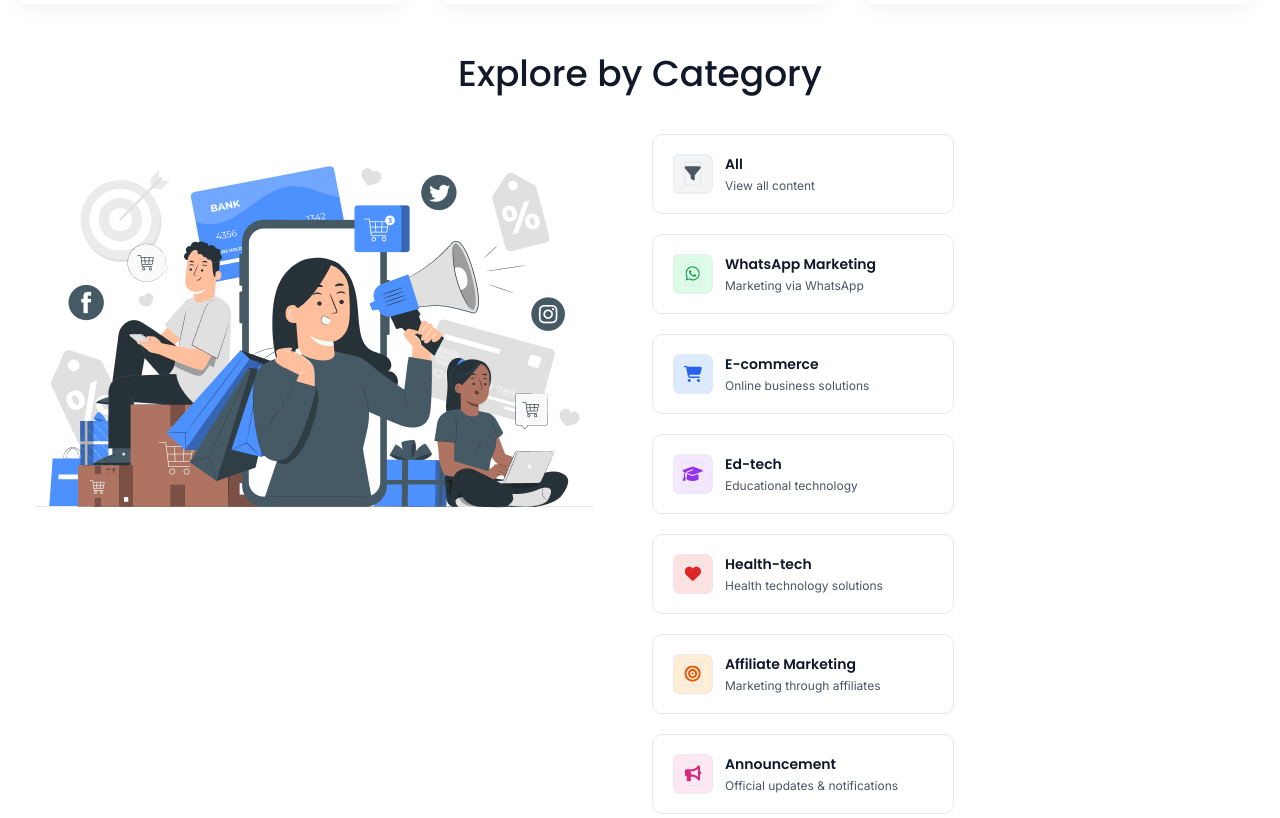
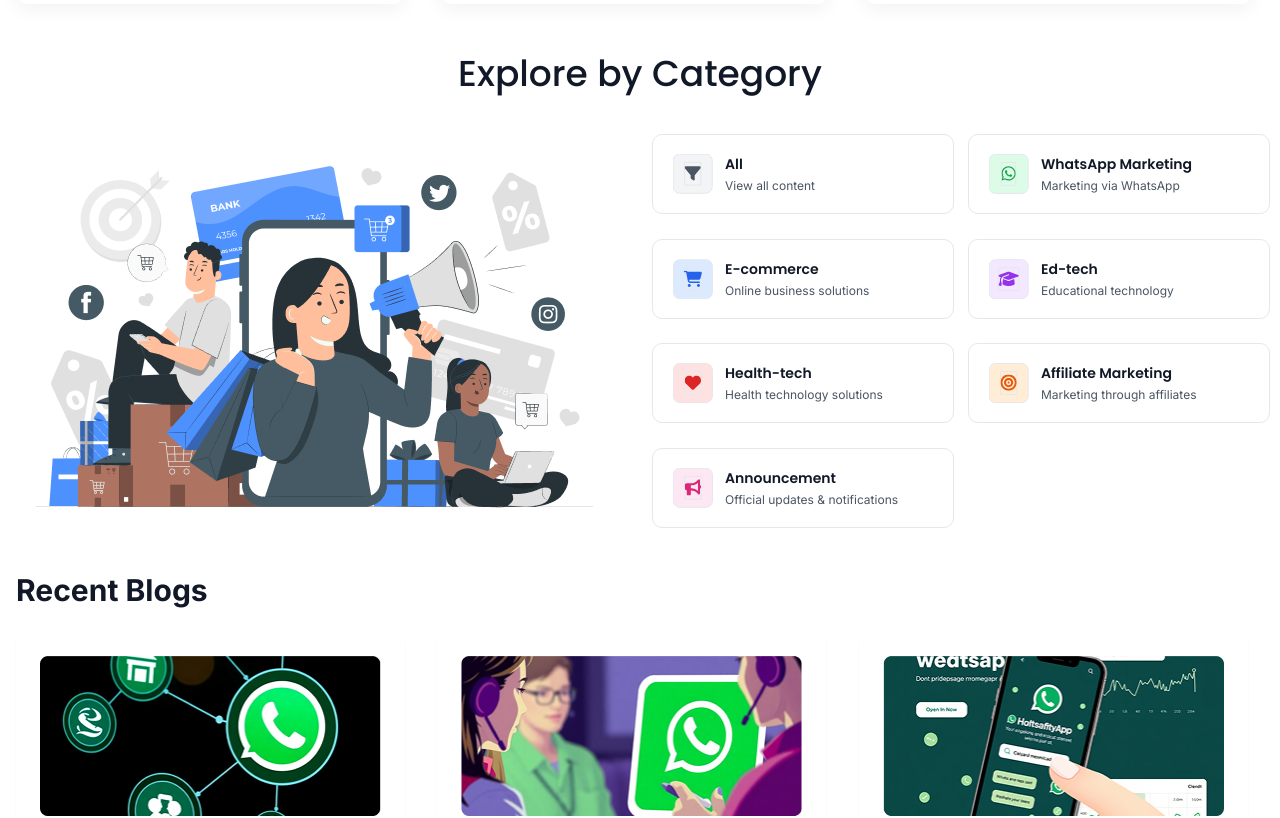
Before and after one commit to AQuadic/chat.space_nextjs, a Next.js app: page /resources/blog in a window 1280 px wide. Shown: the part 1540-2358 px from the top of the page. Built offline with nearby package versions, Linux system fonts and the light colour scheme.

Commit message:
fixes categories grid

```diff
--- a/src/components/resources/blogs/ExploreByCategories.tsx
+++ b/src/components/resources/blogs/ExploreByCategories.tsx
@@ -72,7 +72,7 @@ const ExploreByCategories: React.FC = () => {
         Explore by Category
       </h2>
 
-      <div className="mt-10 grid md:grid-cols-2 gap-6">
+      <div className="mt-10 grid grid-cols-1 md:grid-cols-2 gap-6">
         <Image
           src="/images/resources/explorebycategory.png"
           alt="Explore categories image"
@@ -80,7 +80,7 @@ const ExploreByCategories: React.FC = () => {
           height={398}
         />
 
-        <div className="grid gap-5 w-full">
+        <div className="grid grid-cols-1 sm:grid-cols-2 gap-5 w-full">
           <CategoryCard
             icon={AllIcon}
             title="All"
```
